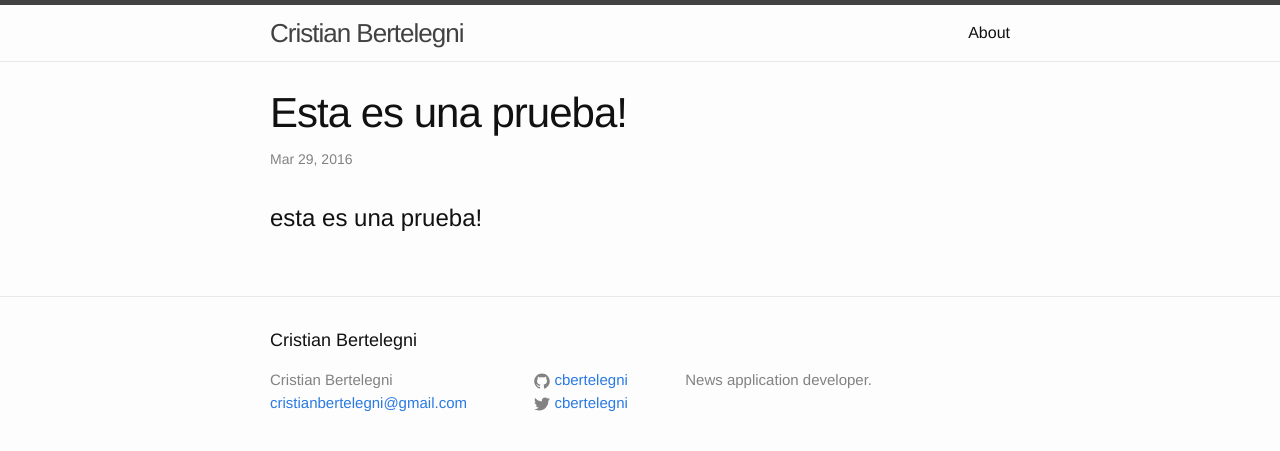
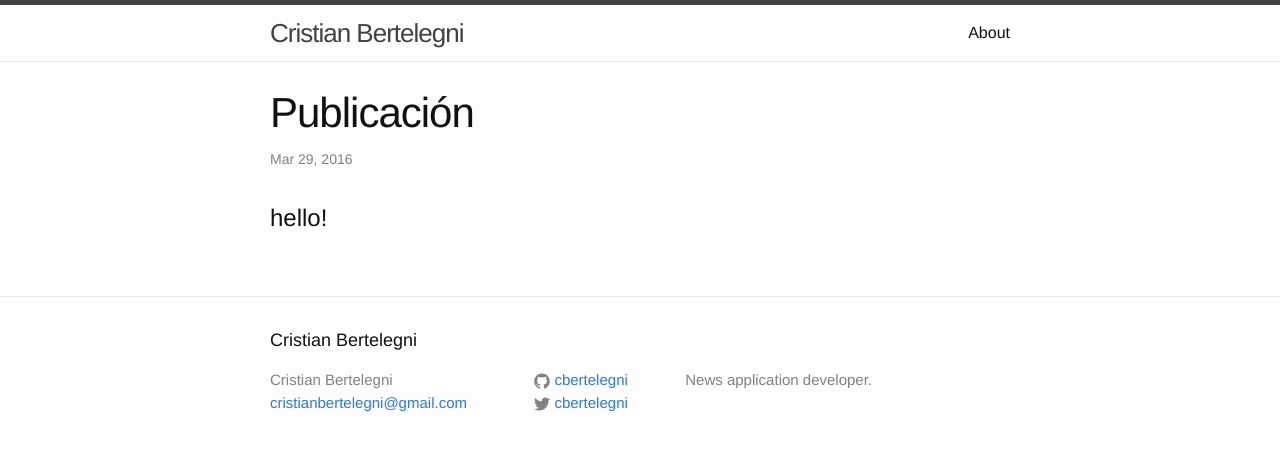
Before and after one commit to cbertelegni/cbertelegni, a Jekyll site: the page built from _posts/2016-03-29-test.md, in a window 1280 px wide. Shown: the top 451 px of the page. Built offline with Jekyll 4.4.1, drawn with Linux system fonts in a browser that asks for light colours.

Commit message:
Update 2016-03-29-test.md

```diff
--- a/_posts/2016-03-29-test.md
+++ b/_posts/2016-03-29-test.md
@@ -1,8 +1,8 @@
 ---
 layout: post
-title:  "Esta es una prueba!"
+title:  "Publicación"
 date:   2016-03-29 -0300
-categories: post
+categories: dataviz
 ---
 
-# esta es una prueba!
+# hello!
```
